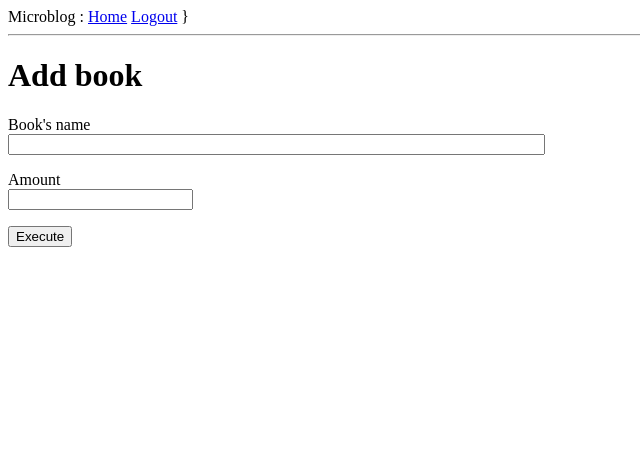
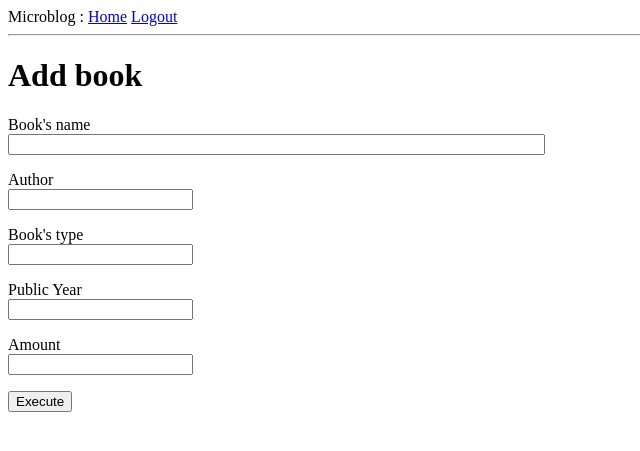
Before and after one commit to zqh0253/Book-management-system-with-FLASK, a Flask app: page /admin_add_book in a window 1280 px wide. Shown: the top 451 px of the page, without its empty margins (0-640 px from the left). Run offline with Flask 2, Linux system fonts and the light colour scheme; the visitor is signed in with stand-in values (Sample User, id 1); data comes from the database, SQL or seed files in the repository.

Commit message:
fix bugs and develop user function

```diff
--- a/app/forms.py
+++ b/app/forms.py
@@ -1,6 +1,6 @@
 from flask_wtf import FlaskForm
-from wtforms import StringField, PasswordField, BooleanField, IntegerField, SubmitField
-from wtforms.validators import DataRequired, ValidationError, Email, EqualTo
+from wtforms import StringField, PasswordField, BooleanField, IntegerField, SubmitField, SelectField, SelectMultipleField
+from wtforms.validators import DataRequired, ValidationError, Email, EqualTo,  optional
 from app.models import User
 
 class LoginForm(FlaskForm):
@@ -26,7 +26,23 @@ class RegistrationForm(FlaskForm):
 		if user is not None:
 			raise ValidationError('Please use a different email address.')
 
-class ChangeBookForm(FlaskForm):
+class AddBookForm(FlaskForm):
+	bookname = StringField('Book\'s name', validators=[DataRequired()])
+	type = StringField('Book\'s type', validators=[DataRequired()])
+	author = StringField('Author', validators=[DataRequired()])
+	year = IntegerField('Public Year', validators=[DataRequired()])
+	amount = IntegerField('Amount', validators=[DataRequired()])
+	submit = SubmitField('Execute')
+
+	def validate_amount(self, amount):
+		if amount.data <= 0:
+			raise ValidationError('The amount of the book has to be a positive number.')
+
+	def validate_year(self, year):
+		if year.data<1000:
+			raise ValidationError('Please input the right public year.')
+
+class DelBookForm(FlaskForm):
 	bookname = StringField('Book\'s name', validators=[DataRequired()])
 	amount = IntegerField('Amount', validators=[DataRequired()])
 	submit = SubmitField('Execute')
@@ -47,3 +63,14 @@ class AddCardForm(FlaskForm):
 class DelCardForm(FlaskForm):
 	uid = IntegerField('User\' id', validators=[DataRequired()])
 	submit = SubmitField('Execute')
+
+class BorrowBookForm(FlaskForm):
+	mul = SelectMultipleField('mul', coerce=int)
+	submit = SubmitField('Borrow')
+
+
+class FindBookForm(FlaskForm):
+	choices = [(1,'bookname'),(2,'author'),(3,'type'),(4,'year')]
+	mul = SelectField('mul', choices = choices, coerce = int)
+	context = StringField('context', validators=[DataRequired()])
+	submit = SubmitField('Search')
--- a/app/routes.py
+++ b/app/routes.py
@@ -1,6 +1,6 @@
 from flask import render_template, flash, redirect, url_for
 from app import app, db
-from app.forms import LoginForm, RegistrationForm, ChangeBookForm, AddCardForm, DelCardForm
+from app.forms import LoginForm, RegistrationForm, AddBookForm, DelBookForm, AddCardForm, DelCardForm, BorrowBookForm, FindBookForm
 from flask_login import current_user, login_user
 from app.models import User, Book, Card, Borrow
 from flask_login import logout_user
@@ -52,38 +52,40 @@ def register():
 		return redirect(url_for('login'))
 	return render_template('register.html',title = 'Register', form = form)
 
+def check_admin():
+	if not current_user.is_authenticated:
+		return 'login'
+	elif not current_user.isadmin == True:
+		return 'index'
+	else:
+		return ''
+	'''NEED IMP'''
+
 @app.route('/admin')
 def admin():
-	if not current_user.isadmin == True:
-		return redirect(url_for('index'))
-	'''NEED IMP'''
+	if check_admin()!='':
+		return redirect(url_for(check_admin()))
 	return render_template('admin.html')
-
-def check_admin():
-	if not current_user.isadmin == True:
-		return redirect(url_for('index'))
-	'''NEED IMP'''
 
 @app.route('/admin_add_book', methods = ['GET','POST'])
 def admin_add_book():
 	check_admin()
-	form = ChangeBookForm()
+	form = AddBookForm()
 	if form.validate_on_submit():
 		find_book = db.session.query(Book).filter_by(bookname = form.bookname.data).first()
 		if find_book is None:
-			book = Book(bookname = form.bookname.data, remain = form.amount.data)
+			book = Book(bookname = form.bookname.data, remain = form.amount.data, author = form.author.data, type = form.type.data, year = form.year.data)
 			db.session.add(book)
 		else:
 			find_book.remain += form.amount.data
 		db.session.commit()
 		flash('Succeed to add books to the library!')
-		return redirect(url_for('admin'))
 	return render_template('admin_change_book.html', form = form , type = 'Add')
 
 @app.route('/admin_del_book', methods = ['GET','POST'])
 def admin_del_book():
 	check_admin()
-	form = ChangeBookForm()
+	form = DelBookForm()
 	if form.validate_on_submit():
 		find_book = db.session.query(Book).filter_by(bookname = form.bookname.data).first()
 		if find_book is None or find_book.remain < form.amount.data:
@@ -132,3 +134,43 @@ def admin_del_card():
 			db.session.commit()
 			flash('Succeed to delete the card.')
 	return render_template('admin_del_card.html', form = form)
+
+def check_user():
+	if not current_user.is_authenticated:
+		return 'login'
+	elif current_user.isadmin == True:
+		return 'admin'
+	else:
+		return ''
+
+@app.route('/user')
+def user():
+	if check_user()!='':
+		return redirect(url_for(check_user()))
+	return render_template('user.html')
+
+@app.route('/user_borrow_book', methods = ['GET','POST'])
+def user_borrow_book():
+	if check_user()!='':
+		return redirect(url_for(check_user()))
+	form = FindBookForm()
+	res = None
+	form2 = None
+	if form.validate_on_submit():
+		if form.mul.data == 1:
+			res = db.session.query(Book).filter_by(bookname = form.context.data).all()
+		elif form.mul.data == 2:
+			res = db.session.query(Book).filter_by(author = form.context.data).all()
+		elif form.mul.data == 3:
+			res = db.session.query(Book).filter_by(type = form.context.data).all()
+		else:
+			res = db.session.query(Book).filter_by(year = int(form.context.data)).all()
+		form2 = BorrowBookForm()
+		form2.mul.choices = [(book.id, book.bookname) for book in res]
+	return render_template('user_borrow_book.html', form = form, form2 = form2, res = res)
+
+
+@app.route('/user_check_book', methods = ['GET','POST'])
+def user_check():
+	form = CheckForm(['a','b','c'])
+	return render_template('user_check_book.html',form = form)
--- a/app/templates/admin_change_book.html
+++ b/app/templates/admin_change_book.html
@@ -11,6 +11,29 @@
             <span style="color: red;">[{{ error }}]</span>
             {% endfor %}
         </p>
+        {% if type == 'Add' %}
+        <p>
+            {{ form.author.label }}<br>
+            {{ form.author }}<br>
+            {% for error in form.author.errors %}
+            <span style="color: red;">[{{ error }}]</span>
+            {% endfor %}
+        </p>
+        <p>
+            {{ form.type.label }}<br>
+            {{ form.type }}<br>
+            {% for error in form.type.errors %}
+            <span style="color: red;">[{{ error }}]</span>
+            {% endfor %}
+        </p>
+        <p>
+            {{ form.year.label }}<br>
+            {{ form.year }}<br>
+            {% for error in form.year.errors %}
+            <span style="color: red;">[{{ error }}]</span>
+            {% endfor %}
+        </p>
+        {% endif %}
         <p>
             {{ form.amount.label }}<br>
             {{ form.amount }}<br>
--- a/app/templates/base.html
+++ b/app/templates/base.html
@@ -13,7 +13,6 @@
 						{% else %}
 						<a href="{{url_for('logout')}}">Logout</a>
 						{% endif %}
-						}
 		</div>
 		<hr>
 		{% with messages = get_flashed_messages() %}
--- a/app/templates/user.html
+++ b/app/templates/user.html
@@ -2,5 +2,6 @@
 
 {% block content %}
 <h1> Hi, Admin {{current_user.username}} ! </h1>
-<a href="{{url_for('user_borrow_book')}}">Borrow Book</a>
+<a href="{{url_for('user_borrow_book')}}">Borrow book</a>
+<a href="{{url_for('user_check')}}">Check the book I borrowed</a>
 {% endblock %}
```
Also changed, not shown: app/templates/user_borrow_book.html (added, +37 -0 lines), app/templates/user_check_book.html (added, +15 -0 lines).
